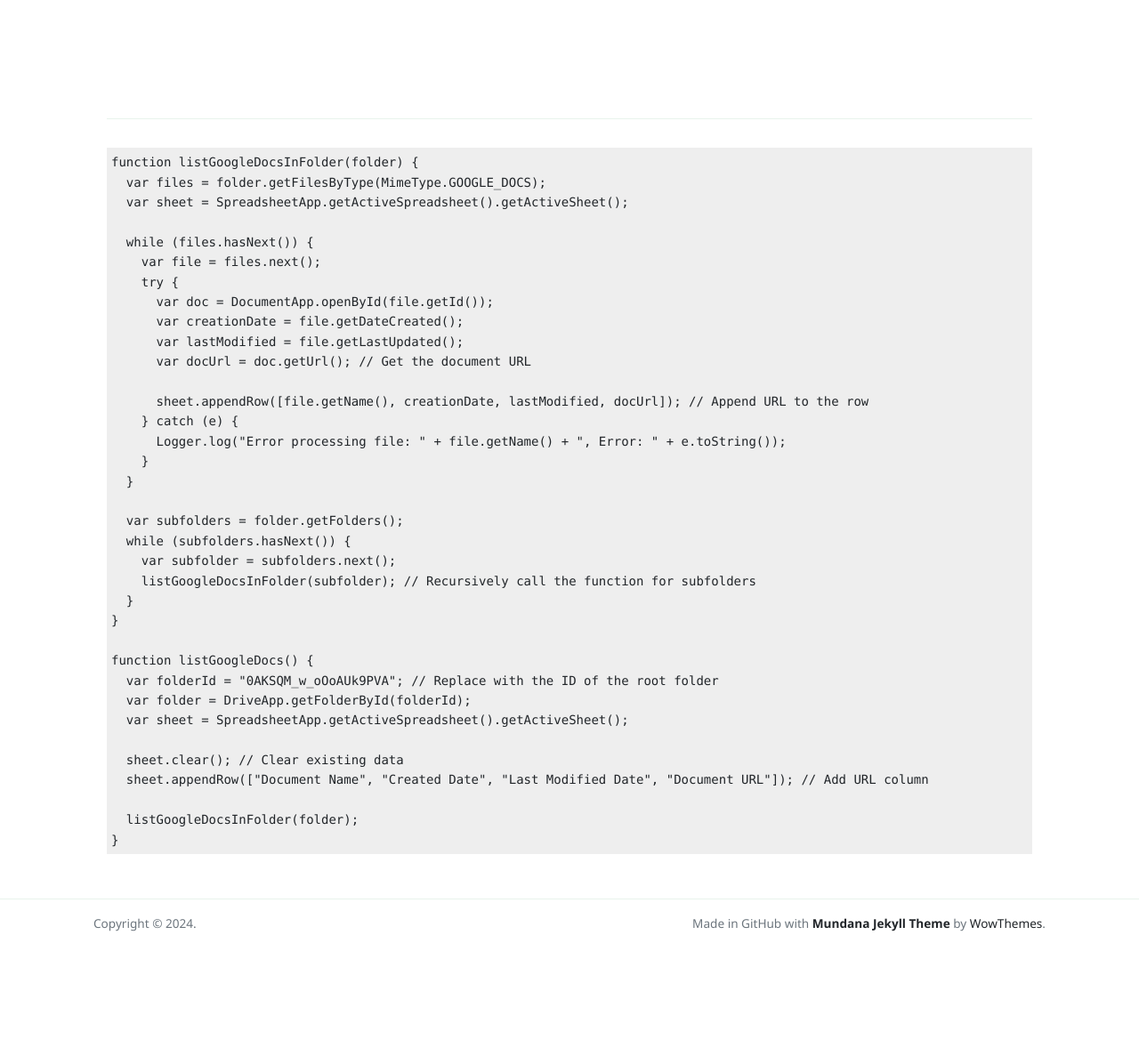
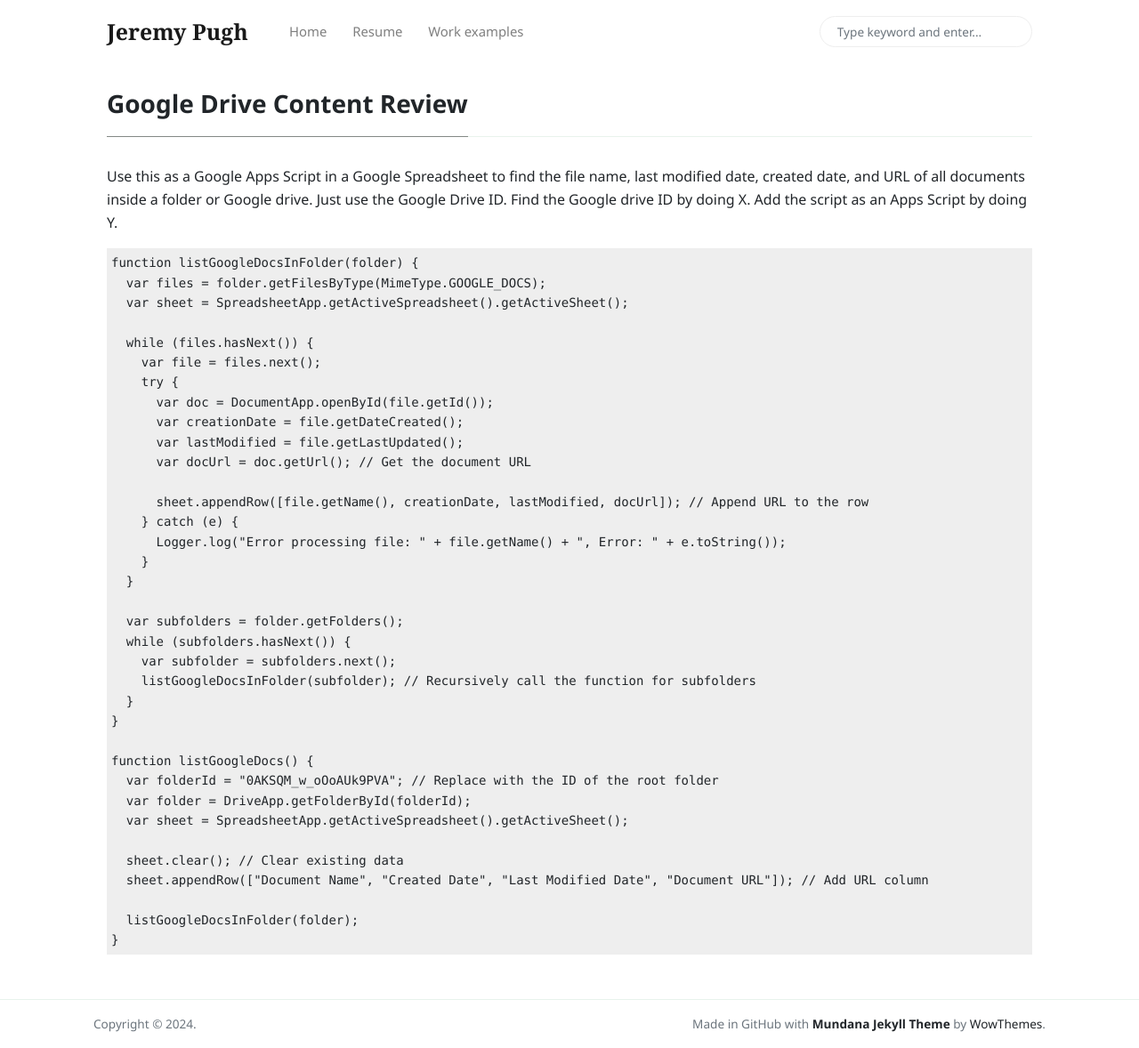
Before and after one commit to stumblefiend/jeremy.pugh, a Jekyll site: the page built from assets/scripts/google-drive-content-review.md, in a window 1280 px wide and 1178 px high. Shown: the whole window at 89% size. Built offline with Jekyll 4.4.1, drawn with Linux system fonts in a browser that asks for light colours; nearby versions of some CDN libraries; our own code applies the rules of GitHub Pages for plain Markdown files.

Commit message:
Update google-drive-content-review.md

````diff
--- a/assets/scripts/google-drive-content-review.md
+++ b/assets/scripts/google-drive-content-review.md
@@ -1,3 +1,10 @@
+---
+title: "Google Drive Content Review"
+permalink: "/examples.html"
+---
+
+Use this as a Google Apps Script in a Google Spreadsheet to find the file name, last modified date, created date, and URL of all documents inside a folder or Google drive. Just use the Google Drive ID. Find the Google drive ID by doing X. Add the script as an Apps Script by doing Y.
+
 ```
 function listGoogleDocsInFolder(folder) {
   var files = folder.getFilesByType(MimeType.GOOGLE_DOCS);
````
